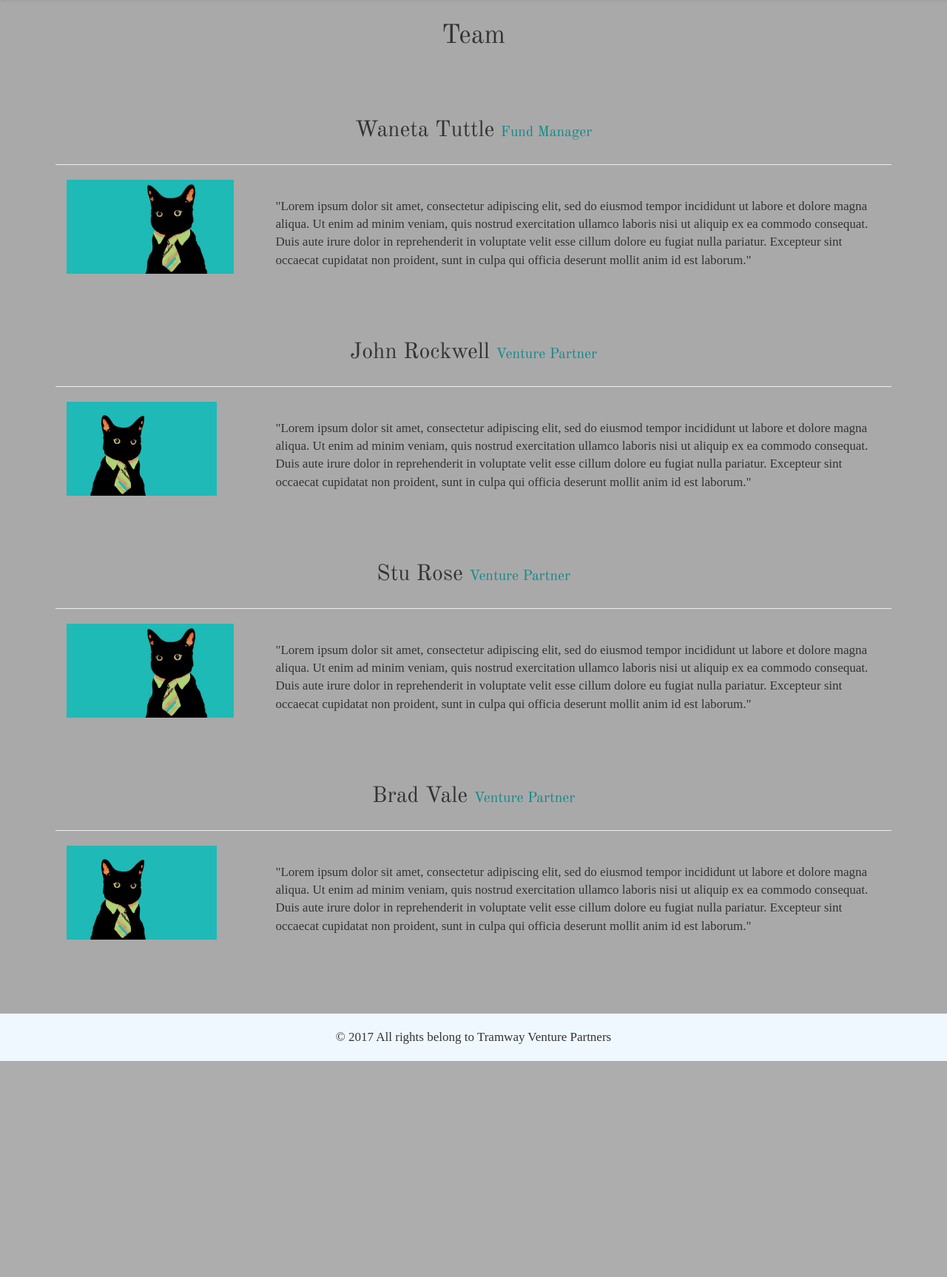
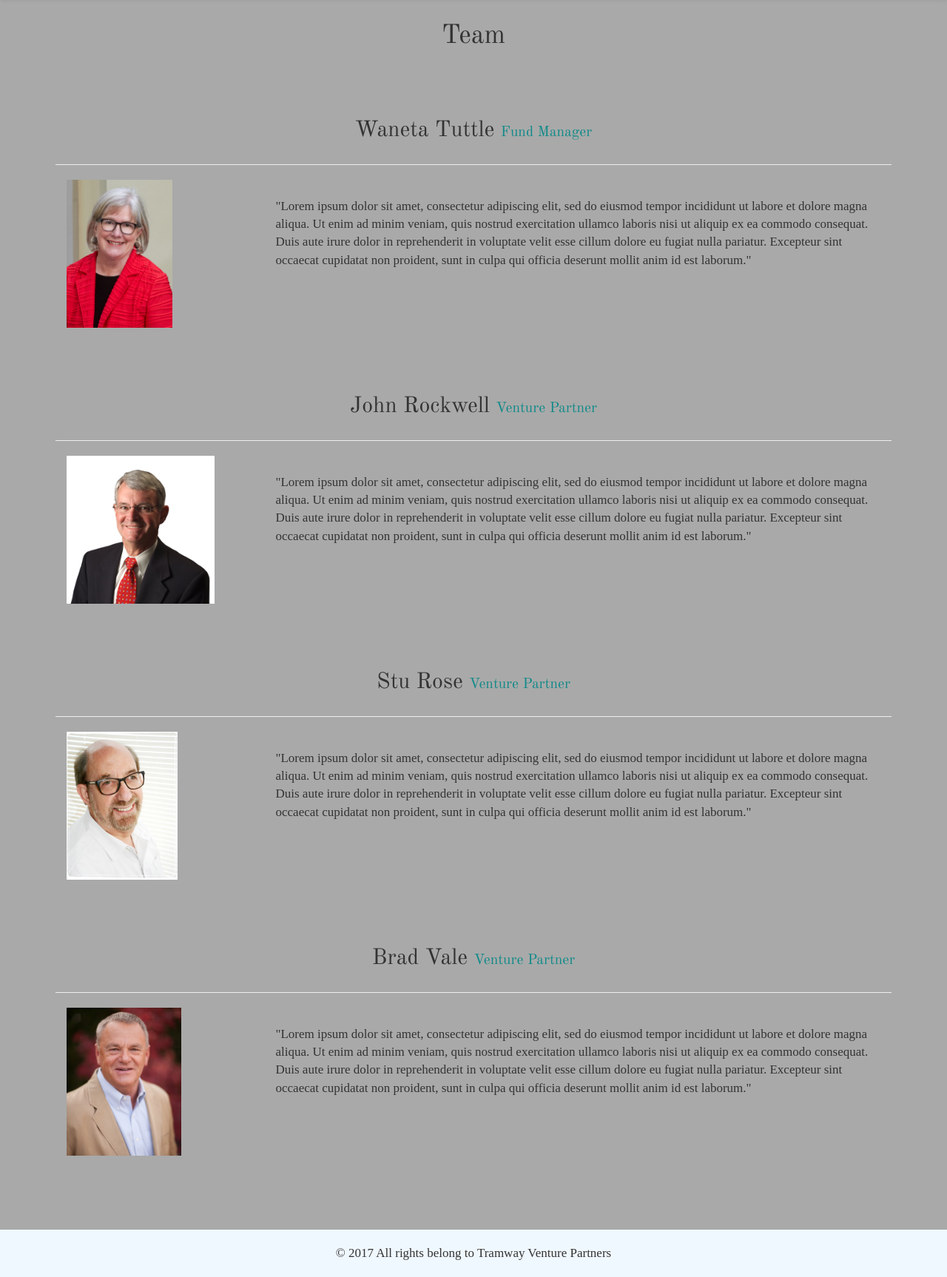
Before and after one commit to DanielleM565/tvp, a PHP site: page /plan/teamstatic.php in a window 1280 px wide. Shown: the part 51-1777 px from the top of the page at 74% size. Before the commit the page ends 1485 px from the top, so only its background shows below. Run offline with PHP 8.4, Linux system fonts and the light colour scheme; some libraries are stand-ins or nearby versions; some web fonts are replaced.

Commit message:
added actual team head-shots to the team page, the Tramway Venture Partner team are no longer several cat's with business ties :D

```diff
--- a/plan/aboutstatic.php
+++ b/plan/aboutstatic.php
@@ -65,7 +65,7 @@
 		</header>
 		<main>
 			<div class="container">
-				<h2>About</h2><br>
+				<h1>About</h1><br>
 				<p>Tramway Venture Partners is a seed and early stage venture fund investing in life sciences and health care start-ups in New Mexico. We will typically invest in the first institutional round after angels and friends and family. We will seek opportunities to invest in companies with significant intellectual property positions, clear go to market strategies, large addressable markets that are expected to require less than a total of $30M to exit.</p> <br>
 				<h3>Why New Mexico</h3>
 				<p>New Mexico is attractive for investment because of the intensive Federal R&amp;D investment, its emerging entrepreneurial culture and low cost. It is an “out of the way” place that is attractive, in part, precisely because it is out of the way. <br><br> Home to Los Alamos National Laboratory, Sandia National Laboratories, the US Air Force Research Laboratory and White Sands Missile Range, federal investment in research and development in New Mexico amounted to more than $3.8 Billion in 2014. The State’s three research universities: The University of New Mexico (a Carnegie classification R1 university with its School of Medicine designated as a Comprehensive Cancer Care Center by the National Cancer Institute, New Mexico State University and New Mexico Tech operate relevant research programs with aggregate funding of over $300 Million per year.<br><br> It is this setting that creates the investment opportunity for the Tramway Venture Partners.</p>
--- a/plan/css/style.css
+++ b/plan/css/style.css
@@ -70,7 +70,7 @@ Everything re-sizes and centers with small screens
 */
 
 @media (max-width: 500px) {
-	h1 {
+	.tvp-title {
 		font-size: 22px;
 	}
 }
@@ -85,7 +85,7 @@ Everything re-sizes and centers with small screens
 Team
  */
 .headshot {
-	max-height: 127px;
+	max-height: 20rem;
 	display: block;
 	float: none;
 }
--- a/plan/teamstatic.php
+++ b/plan/teamstatic.php
@@ -74,7 +74,7 @@
 						<h2>Waneta Tuttle <small style="color: #0f8a89"> Fund Manager</small></h2>
 					</div>
 					<div class="col-md-3">
-						<img class="img-responsive headshot" src="stock_images/cat-stock.jpg" alt="Image of Waneta Tuttle">
+						<img class="img-responsive headshot" src="../public_html/images/waneta-img.jpg" alt="Image of Waneta Tuttle">
 					</div>
 					<div class="col-md-9">
 						<p><br>"Lorem ipsum dolor sit amet, consectetur adipiscing elit, sed do eiusmod tempor incididunt ut labore et dolore magna aliqua. Ut enim ad minim veniam, quis nostrud exercitation ullamco laboris nisi ut aliquip ex ea commodo consequat. Duis aute irure dolor in reprehenderit in voluptate velit esse cillum dolore eu fugiat nulla pariatur. Excepteur sint occaecat cupidatat non proident, sunt in culpa qui officia deserunt mollit anim id est laborum."</p>
@@ -89,7 +89,7 @@
 						<h2>John Rockwell <small style="color: #0f8a89"> Venture Partner</small></h2>
 					</div>
 					<div class="col-md-3">
-						<img class="img-responsive headshot" src="stock_images/cat-left-stock.jpg" alt="Image of John Rockwell">
+						<img class="img-responsive headshot" src="../public_html/images/john-img.jpeg" alt="Image of John Rockwell">
 					</div>
 					<div class="col-md-9">
 						<p><br>"Lorem ipsum dolor sit amet, consectetur adipiscing elit, sed do eiusmod tempor incididunt ut labore et dolore magna aliqua. Ut enim ad minim veniam, quis nostrud exercitation ullamco laboris nisi ut aliquip ex ea commodo consequat. Duis aute irure dolor in reprehenderit in voluptate velit esse cillum dolore eu fugiat nulla pariatur. Excepteur sint occaecat cupidatat non proident, sunt in culpa qui officia deserunt mollit anim id est laborum."</p>
@@ -103,7 +103,7 @@
 						<h2>Stu Rose <small style="color: #0f8a89"> Venture Partner</small></h2>
 					</div>
 					<div class="col-md-3">
-						<img class="img-responsive headshot" src="stock_images/cat-stock.jpg" alt="Image of Stu Rose">
+						<img class="img-responsive headshot" src="../public_html/images/stu-img.png" alt="Image of Stu Rose">
 					</div>
 					<div class="col-md-9">
 						<p><br>"Lorem ipsum dolor sit amet, consectetur adipiscing elit, sed do eiusmod tempor incididunt ut labore et dolore magna aliqua. Ut enim ad minim veniam, quis nostrud exercitation ullamco laboris nisi ut aliquip ex ea commodo consequat. Duis aute irure dolor in reprehenderit in voluptate velit esse cillum dolore eu fugiat nulla pariatur. Excepteur sint occaecat cupidatat non proident, sunt in culpa qui officia deserunt mollit anim id est laborum."</p>
@@ -119,7 +119,7 @@
 						<h2>Brad Vale <small style="color: #0f8a89"> Venture Partner</small></h2>
 					</div>
 					<div class="col-md-3">
-						<img class="img-responsive headshot" src="stock_images/cat-left-stock.jpg" alt="Image of Brad Vale">
+						<img class="img-responsive headshot" src="../public_html/images/brad-img.jpg" alt="Image of Brad Vale">
 					</div>
 					<div class="col-md-9">
 						<p><br>"Lorem ipsum dolor sit amet, consectetur adipiscing elit, sed do eiusmod tempor incididunt ut labore et dolore magna aliqua. Ut enim ad minim veniam, quis nostrud exercitation ullamco laboris nisi ut aliquip ex ea commodo consequat. Duis aute irure dolor in reprehenderit in voluptate velit esse cillum dolore eu fugiat nulla pariatur. Excepteur sint occaecat cupidatat non proident, sunt in culpa qui officia deserunt mollit anim id est laborum."</p>
```
Also changed, not shown: public_html/images/brad-img.jpg (added), public_html/images/john-img.jpeg (added), public_html/images/stu-img.png (added), public_html/images/waneta-img.jpg (added).
